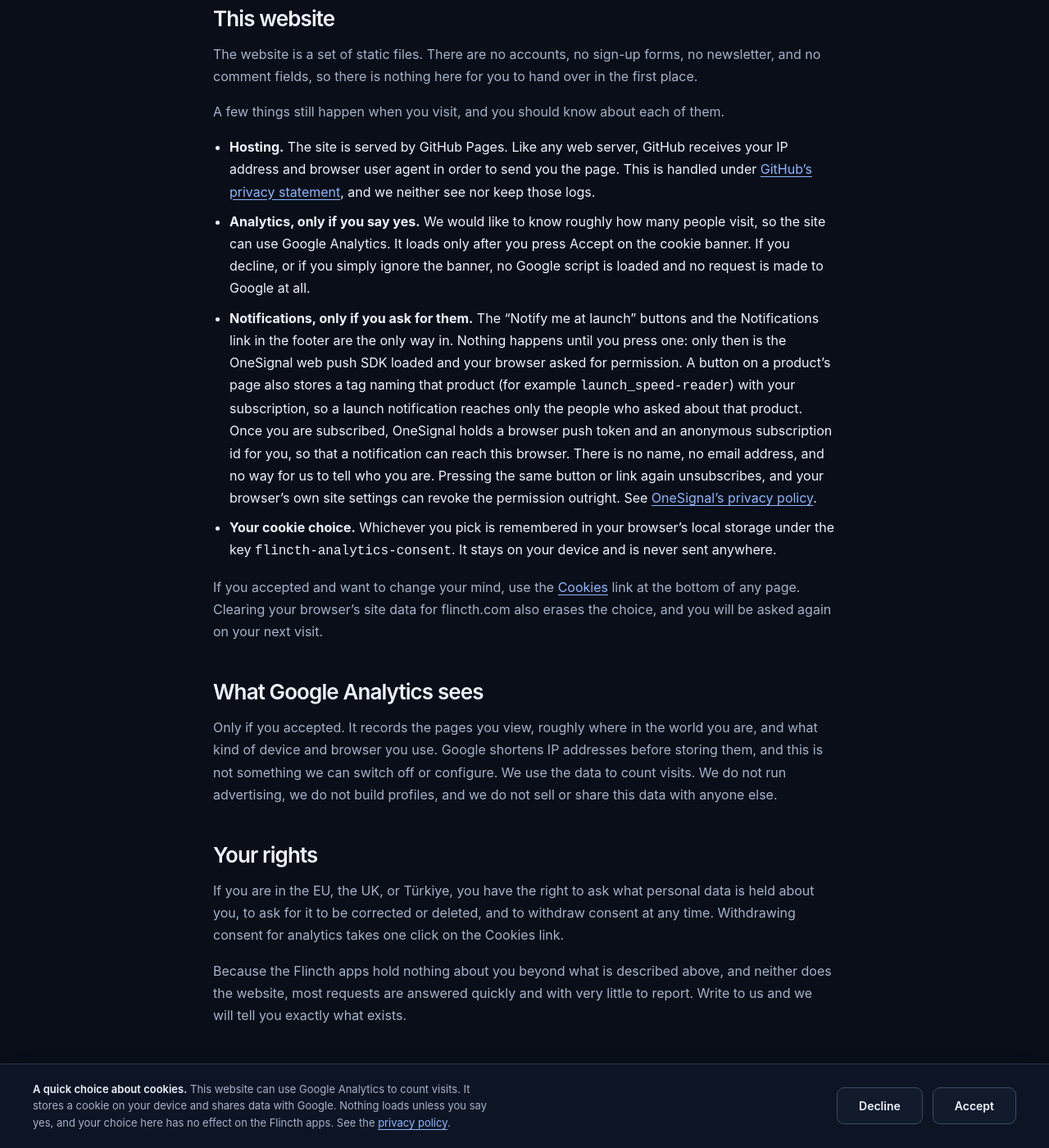
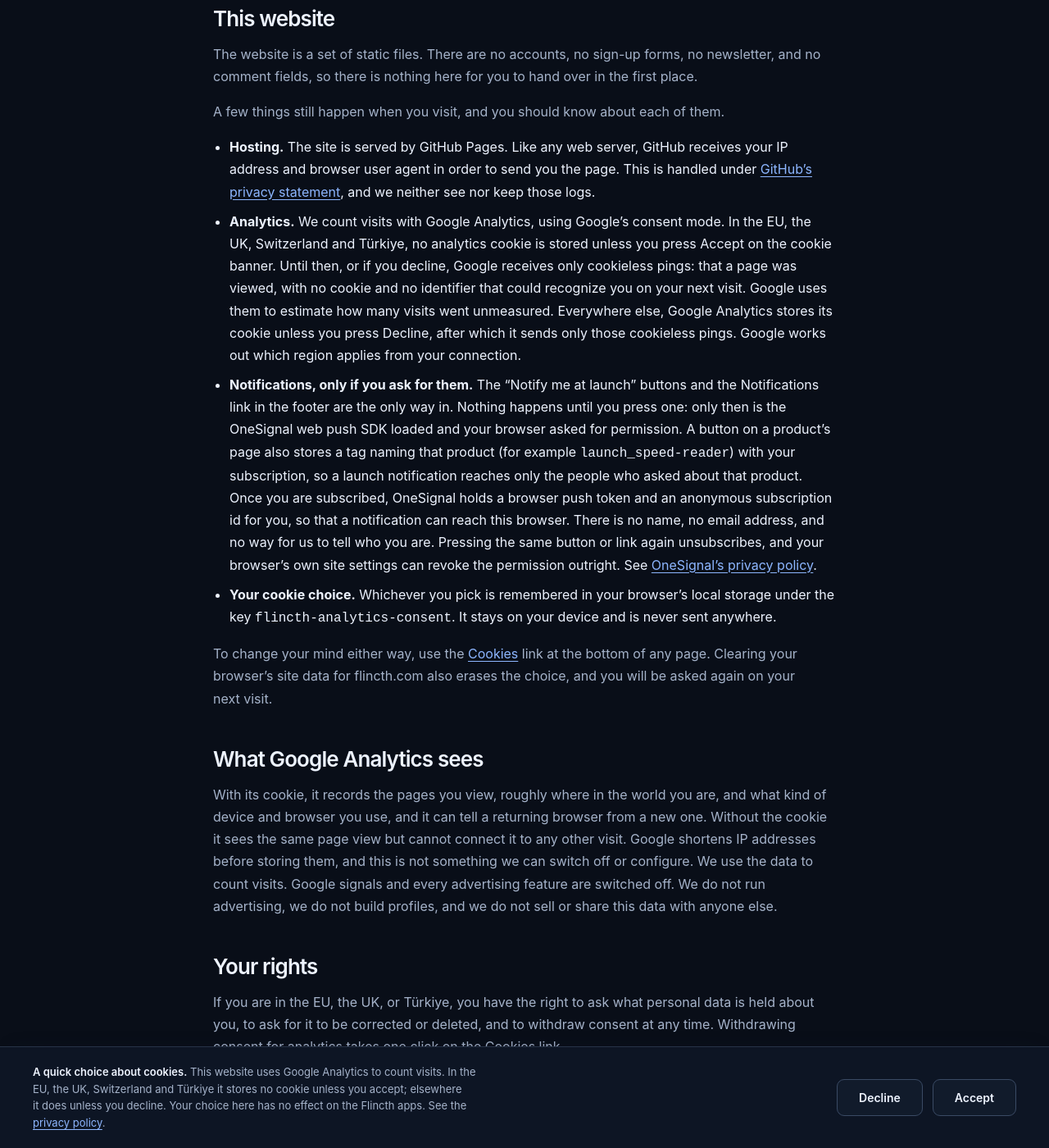
Before and after one commit to safakveziran/flincth-website, a Jekyll site: the page built from privacy.html, in a window 1280 px wide and 1400 px high, scrolled down 2707 px. Shown: the whole window at 82% size. Built offline with Jekyll 4.4.1, drawn with Linux system fonts in a browser that asks for light colours; some of the changed text lies outside the part shown.

Commit message:
Measure every visit with GA4 Consent Mode v2
The tag used to load only after Accept, so visitors who ignored or
declined the banner were never counted. It now loads on every page:
cookie opt-in in the EEA, UK, Switzerland and Türkiye (cookieless pings
until then, for GA4 modeling), opt-out elsewhere. Ad signals and Google
signals stay off. Banner copy, privacy policy and docs updated.

Co-Authored-By: Claude Opus 5.5 <noreply@anthropic.com>
Claude-Session: https://claude.ai/code/session_01Q2P6iu4fj2ExakJn9r4FEe

```diff
--- a/_data/i18n/en.yml
+++ b/_data/i18n/en.yml
@@ -119,7 +119,7 @@ consent:
   label: Cookie choice
   title: A quick choice about cookies.
   # [policy] is replaced with a link to the privacy policy.
-  text: This website can use Google Analytics to count visits. It stores a cookie on your device and shares data with Google. Nothing loads unless you say yes, and your choice here has no effect on the Flincth apps. See the [policy].
+  text: This website uses Google Analytics to count visits. In the EU, the UK, Switzerland and Türkiye it stores no cookie unless you accept; elsewhere it does unless you decline. Your choice here has no effect on the Flincth apps. See the [policy].
   policy: privacy policy
   decline: Decline
   accept: Accept
--- a/consent.js
+++ b/consent.js
@@ -1,9 +1,19 @@
-// Analytics runs only after the visitor accepts. Nothing is loaded before a
-// choice is made, and no request goes out if the choice is "decline".
+// Google Analytics with Consent Mode v2. The tag loads on every page, but what
+// it may do depends on where the visitor is and what they chose:
+// - EEA, UK, Switzerland and Türkiye: no cookie until the visitor accepts.
+//   Until then Google receives only cookieless pings (no identifier), which
+//   GA4 uses to model the traffic it cannot measure directly.
+// - Everywhere else: measured with a cookie unless the visitor declines.
+// Google resolves the region from the request; an explicit choice always wins.
 (function () {
   var KEY = 'flincth-analytics-consent';
   var GA_ID = 'G-4JBS4T9RZ0';
-  var banner, accept, decline, opener, loaded = false;
+  var OPT_IN_REGIONS = [
+    'AT', 'BE', 'BG', 'HR', 'CY', 'CZ', 'DK', 'EE', 'FI', 'FR', 'DE', 'GR',
+    'HU', 'IE', 'IT', 'LV', 'LT', 'LU', 'MT', 'NL', 'PL', 'PT', 'RO', 'SK',
+    'SI', 'ES', 'SE', 'IS', 'LI', 'NO', 'GB', 'CH', 'TR'
+  ];
+  var banner, accept, decline, opener;
 
   function stored() {
     try { return localStorage.getItem(KEY); } catch (e) { return null; }
@@ -13,17 +23,24 @@
     try { localStorage.setItem(KEY, value); } catch (e) { /* private mode */ }
   }
 
-  function loadAnalytics() {
-    if (loaded) return;
-    loaded = true;
+  function gtag() { window.dataLayer.push(arguments); }
+
+  function loadAnalytics(choice) {
     window.dataLayer = window.dataLayer || [];
-    window.gtag = function () { window.dataLayer.push(arguments); };
+    window.gtag = gtag;
+    // There is no advertising, so the ad signals stay denied everywhere.
+    var never = { ad_storage: 'denied', ad_user_data: 'denied', ad_personalization: 'denied' };
+    gtag('consent', 'default', Object.assign({ analytics_storage: 'denied', region: OPT_IN_REGIONS }, never));
+    gtag('consent', 'default', Object.assign({ analytics_storage: 'granted' }, never));
+    if (choice === 'granted' || choice === 'denied') {
+      gtag('consent', 'update', { analytics_storage: choice });
+    }
     var tag = document.createElement('script');
     tag.async = true;
     tag.src = 'https://www.googletagmanager.com/gtag/js?id=' + GA_ID;
     document.head.appendChild(tag);
-    window.gtag('js', new Date());
-    window.gtag('config', GA_ID);
+    gtag('js', new Date());
+    gtag('config', GA_ID, { allow_google_signals: false, allow_ad_personalization_signals: false });
   }
 
   function open(trigger) {
@@ -37,11 +54,14 @@
   function close(choice) {
     remember(choice);
     banner.hidden = true;
-    if (choice === 'granted') loadAnalytics();
+    gtag('consent', 'update', { analytics_storage: choice });
     if (opener) { opener.focus(); opener = null; }
   }
 
   function init() {
+    var choice = stored();
+    loadAnalytics(choice);
+
     banner = document.getElementById('consent');
     if (!banner) return;
     accept = document.getElementById('consent-accept');
@@ -50,9 +70,7 @@
     accept.addEventListener('click', function () { close('granted'); });
     decline.addEventListener('click', function () { close('denied'); });
 
-    var choice = stored();
-    if (choice === 'granted') loadAnalytics();
-    else if (choice !== 'denied') open(null);
+    if (choice !== 'granted' && choice !== 'denied') open(null);
 
     // A page may offer more than one way back to this choice.
     var links = document.querySelectorAll('[data-consent-open]');
--- a/privacy.html
+++ b/privacy.html
@@ -4,13 +4,13 @@ title: Privacy | Flincth
 description: "What the Flincth website and the Flincth apps for Mac, iPhone, iPad and browsers collect, and what they don't. No app has an account or a server of its own."
 ref: privacy
 sitemap:
-  lastmod: 2026-10-10
+  lastmod: 2026-10-23
   changefreq: yearly
   priority: 0.3
 ---
   <main id="main" class="wrap doc">
     <h1>What we collect, and what we don’t.</h1>
-    <p class="updated">Last updated 10 October 2026</p>
+    <p class="updated">Last updated 23 October 2026</p>
     <p class="lead">Flincth is made by one small team, and this page is written to be read rather than skimmed past. It covers each Flincth app separately, then this website: <a href="#workspace-manager">Flincth Workspace Manager</a> for Mac, <a href="#extension">Flincth Split View</a> for Chrome, Firefox and Edge, <a href="#speed-reader">Flincth Speed Reader</a> for iPhone and iPad, and <a href="#website">this website</a>.</p>
 
     <h2 id="workspace-manager">Flincth Workspace Manager (Mac)</h2>
@@ -39,14 +39,14 @@ sitemap:
     <p>A few things still happen when you visit, and you should know about each of them.</p>
     <ul>
       <li><b>Hosting.</b> The site is served by GitHub Pages. Like any web server, GitHub receives your IP address and browser user agent in order to send you the page. This is handled under <a href="https://docs.github.com/site-policy/privacy-policies/github-privacy-statement" rel="noopener">GitHub’s privacy statement</a>, and we neither see nor keep those logs.</li>
-      <li><b>Analytics, only if you say yes.</b> We would like to know roughly how many people visit, so the site can use Google Analytics. It loads only after you press Accept on the cookie banner. If you decline, or if you simply ignore the banner, no Google script is loaded and no request is made to Google at all.</li>
+      <li><b>Analytics.</b> We count visits with Google Analytics, using Google’s consent mode. In the EU, the UK, Switzerland and Türkiye, no analytics cookie is stored unless you press Accept on the cookie banner. Until then, or if you decline, Google receives only cookieless pings: that a page was viewed, with no cookie and no identifier that could recognize you on your next visit. Google uses them to estimate how many visits went unmeasured. Everywhere else, Google Analytics stores its cookie unless you press Decline, after which it sends only those cookieless pings. Google works out which region applies from your connection.</li>
       <li><b>Notifications, only if you ask for them.</b> The “Notify me at launch” buttons and the Notifications link in the footer are the only way in. Nothing happens until you press one: only then is the OneSignal web push SDK loaded and your browser asked for permission. A button on a product’s page also stores a tag naming that product (for example <code>launch_speed-reader</code>) with your subscription, so a launch notification reaches only the people who asked about that product. Once you are subscribed, OneSignal holds a browser push token and an anonymous subscription id for you, so that a notification can reach this browser. There is no name, no email address, and no way for us to tell who you are. Pressing the same button or link again unsubscribes, and your browser’s own site settings can revoke the permission outright. See <a href="https://onesignal.com/privacy_policy" rel="noopener">OneSignal’s privacy policy</a>.</li>
       <li><b>Your cookie choice.</b> Whichever you pick is remembered in your browser’s local storage under the key <code>flincth-analytics-consent</code>. It stays on your device and is never sent anywhere.</li>
     </ul>
-    <p>If you accepted and want to change your mind, use the <a href="#consent" data-consent-open>Cookies</a> link at the bottom of any page. Clearing your browser’s site data for flincth.com also erases the choice, and you will be asked again on your next visit.</p>
+    <p>To change your mind either way, use the <a href="#consent" data-consent-open>Cookies</a> link at the bottom of any page. Clearing your browser’s site data for flincth.com also erases the choice, and you will be asked again on your next visit.</p>
 
     <h2>What Google Analytics sees</h2>
-    <p>Only if you accepted. It records the pages you view, roughly where in the world you are, and what kind of device and browser you use. Google shortens IP addresses before storing them, and this is not something we can switch off or configure. We use the data to count visits. We do not run advertising, we do not build profiles, and we do not sell or share this data with anyone else.</p>
+    <p>With its cookie, it records the pages you view, roughly where in the world you are, and what kind of device and browser you use, and it can tell a returning browser from a new one. Without the cookie it sees the same page view but cannot connect it to any other visit. Google shortens IP addresses before storing them, and this is not something we can switch off or configure. We use the data to count visits. Google signals and every advertising feature are switched off. We do not run advertising, we do not build profiles, and we do not sell or share this data with anyone else.</p>
 
     <h2>Your rights</h2>
     <p>If you are in the EU, the UK, or Türkiye, you have the right to ask what personal data is held about you, to ask for it to be corrected or deleted, and to withdraw consent at any time. Withdrawing consent for analytics takes one click on the Cookies link.</p>
```
Also changed, not shown: PRODUCT.md (+2 -1 lines), .agents/product-marketing.md, README.md.
